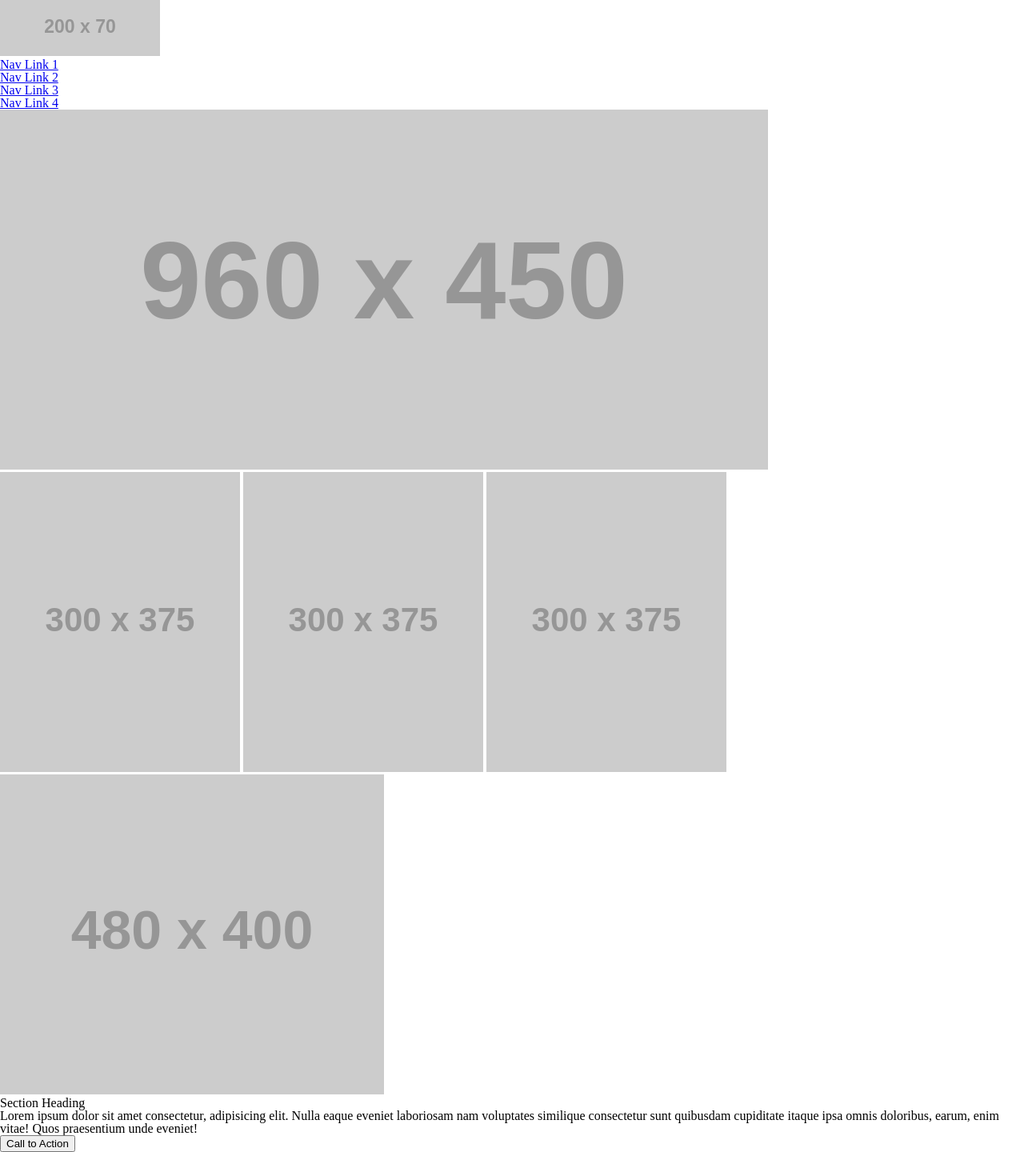
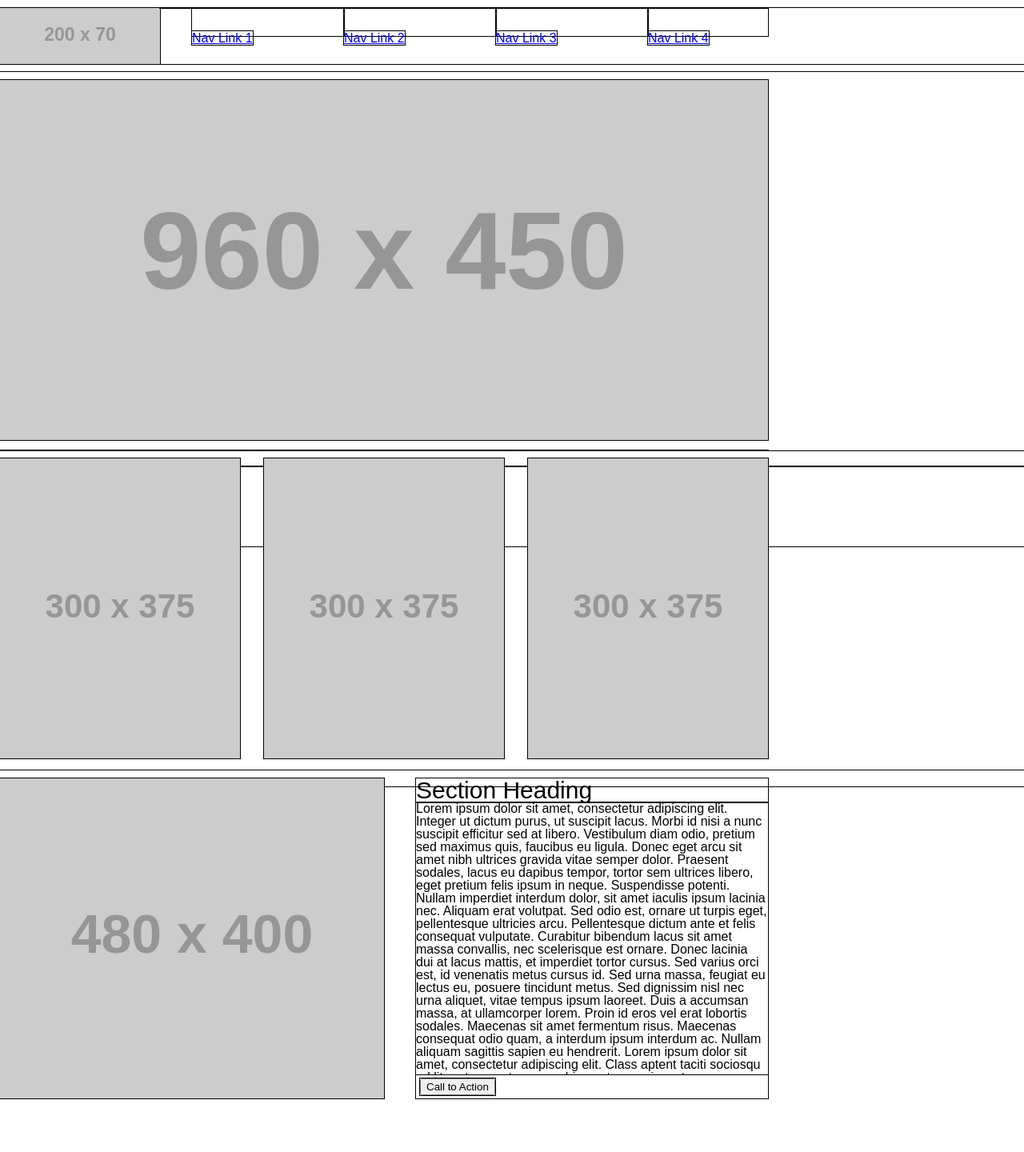
Before and after one commit to c-costello/wireframelab1, a plain HTML site: page index.html in a window 1280 px wide. Shown: the whole page at 80% size. After the commit the page ends 1374 px from the top, so only its background shows below. Drawn offline with Linux system fonts and the light colour scheme; placeholder pictures from the web are drawn by us.

Commit message:
added basic layout

```diff
--- a/index.html
+++ b/index.html
@@ -9,27 +9,39 @@
       <img src = "https://via.placeholder.com/200X70">
       <nav>
         <ul>
-          <li><a href=link1.html>Nav Link 1</a></li>
-          <li><a href=link2.html>Nav Link 2</a></li>
-          <li><a href=link3.html>Nav Link 3</a></li>
-          <li><a href=link4.html>Nav Link 4</a></li>
+          <li id=link1><a id=trial href=link1.html>Nav Link 1</a></li>
+          <li id=link2><a href=link2.html>Nav Link 2</a></li>
+          <li id=link3><a href=link3.html>Nav Link 3</a></li>
+          <li id=link4><a href=link4.html>Nav Link 4</a></li>
         </ul>
       </nav>
     </header>
     <main>
-      <section>
+      <section id=heroimg>
         <img src="https://via.placeholder.com/960X450">
       </section>
-      <section>
-        <img src="https://via.placeholder.com/300X375">
-        <img src="https://via.placeholder.com/300X375">
-        <img src="https://via.placeholder.com/300X375">
+      <section id=subheader>
+        <img id=sh1 src="https://via.placeholder.com/300X375">
+        <img id=sh2 src="https://via.placeholder.com/300X375">
+        <img id=sh3 src="https://via.placeholder.com/300X375">
       </section>
-      <section>
+      <section id = sectionheading>
           <img src="https://via.placeholder.com/480X400">
-          <h3> Section Heading</h3>
-          <p> Lorem ipsum dolor sit amet consectetur, adipisicing elit. Nulla eaque eveniet laboriosam nam voluptates similique consectetur sunt quibusdam cupiditate itaque ipsa omnis doloribus, earum, enim vitae! Quos praesentium unde eveniet!</p>
-          <button type="button">Call to Action</button>
+          <section>
+            <h3> Section Heading</h3>
+            <p> Lorem ipsum dolor sit amet, consectetur adipiscing elit. Integer ut dictum purus, ut suscipit lacus. Morbi id nisi a nunc suscipit efficitur sed at libero. Vestibulum diam odio, pretium sed maximus quis, faucibus eu ligula. Donec eget arcu sit amet nibh ultrices gravida vitae semper dolor. Praesent sodales, lacus eu dapibus tempor, tortor sem ultrices libero, eget pretium felis ipsum in neque. Suspendisse potenti. Nullam imperdiet interdum dolor, sit amet iaculis ipsum lacinia nec. Aliquam erat volutpat. Sed odio est, ornare ut turpis eget, pellentesque ultricies arcu. Pellentesque dictum ante et felis consequat vulputate. Curabitur bibendum lacus sit amet massa convallis, nec scelerisque est ornare. Donec lacinia dui at lacus mattis, et imperdiet tortor cursus. Sed varius orci est, id venenatis metus cursus id. Sed urna massa, feugiat eu lectus eu, posuere tincidunt metus. Sed dignissim nisl nec urna aliquet, vitae tempus ipsum laoreet. Duis a accumsan massa, at ullamcorper lorem.
+
+                Proin id eros vel erat lobortis sodales. Maecenas sit amet fermentum risus. Maecenas consequat odio quam, a interdum ipsum interdum ac. Nullam aliquam sagittis sapien eu hendrerit. Lorem ipsum dolor sit amet, consectetur adipiscing elit. Class aptent taciti sociosqu ad litora torquent per conubia nostra, per inceptos himenaeos. Maecenas ultrices congue volutpat. Nunc molestie enim nec sapien venenatis, eget auctor ipsum dignissim. Nam velit sem, ultrices sed nisl a, accumsan tempor mauris. Etiam luctus, ante et gravida tempor, dui eros tincidunt orci, at elementum dui augue vel erat. Praesent nec interdum augue.
+
+                Phasellus sagittis arcu elit. Fusce sed congue quam, condimentum tincidunt leo. In a tortor nec felis sagittis dignissim. Suspendisse eleifend felis sed eleifend tempus. Maecenas vulputate quis mi nec scelerisque. In vel venenatis ante. Fusce viverra urna ut odio convallis, a ornare eros auctor. Proin interdum, odio a molestie bibendum, erat ante pulvinar dui, interdum vulputate massa risus ut tellus. Suspendisse pharetra, arcu et vehicula sodales, magna mi semper velit, sed pretium risus turpis sit amet felis.
+
+                Interdum et malesuada fames ac ante ipsum primis in faucibus. Donec bibendum non erat vel ullamcorper. Cras facilisis nibh in tempus semper. Cras faucibus odio id leo placerat, ac aliquet augue dictum. Vestibulum ante ipsum primis in faucibus orci luctus et ultrices posuere cubilia Curae; Etiam non convallis dolor. Etiam ultricies magna in sollicitudin semper. Proin consequat justo id risus dignissim, eget laoreet massa ultrices. Integer accumsan diam in nisl efficitur consectetur.
+
+                Aliquam cursus semper tincidunt. Proin ut vulputate magna. In a luctus ipsum. Duis scelerisque, est a sagittis gravida, lorem sapien accumsan diam, nec feugiat dui libero a urna. Aliquam id libero erat. Pellentesque dui nulla, consequat nec felis non, tincidunt pretium ligula. Quisque convallis erat sed nisl porta, a dignissim neque fringilla. Morbi leo nulla, egestas quis lectus quis, porttitor sollicitudin nulla. Sed id ipsum eu leo sollicitudin pulvinar. Curabitur accumsan, nibh eu efficitur suscipit, lacus nisi sodales est, sit amet suscipit est lorem sed metus. Duis vitae dictum turpis, quis aliquam quam. Curabitur sed tincidunt tortor. Vivamus rhoncus varius libero, nec mattis magna finibus sit amet.
+
+                </p>
+            <button type="button">Call to Action</button>
+          </section>
       </section>
     </main>
     <footer>
--- a/styles/styles.css
+++ b/styles/styles.css
@@ -0,0 +1,144 @@
+*{
+  outline: 1px solid black;
+  font-family: sans-serif;
+}
+body{
+  width: 100%;
+  position: relative;
+  height:
+}
+header {
+  width: 100%;
+  height: 70px;
+  position: relative;
+  margin-top: 10px;
+  margin-bottom: 10px;
+}
+header img {
+  position: absolute;
+  top: 0px;
+  left: 0px;
+}
+
+nav {
+  position: absolute;
+  left: 200px;
+  top: 0px;
+  text-align: center;
+  width: 760px;
+  font-family: sans-serif;
+}
+
+nav ul {
+  position: relative;
+
+}
+ nav li {
+  float: left;
+  position: absolute;
+  height: 35px;
+ }
+
+ #link1 {
+
+  left: 40px;
+  /* top: 30px; */
+  text-align: left;
+  width: 190px;
+ }
+ #link2 {
+
+  left: 230px;
+  /* top: 30px; */
+  text-align: left;
+  width: 190px;
+ }
+ #link3 {
+
+  left: 420px;
+  /* top: 30px; */
+  text-align: left;
+  width: 190px;
+ }
+ #link4 {
+
+  left: 610px;
+  /* top: 30px; */
+  text-align: left;
+  width: 150px;
+ }
+
+ a{
+   position: relative;
+   top: 30px;
+ }
+ main {
+   position: relative;
+ }
+
+ #heroimg img {
+   margin-top: 10px;
+   margin-bottom: 10px;
+ }
+
+ #subheader {
+   position: relative;
+   width: 960px;
+ }
+
+#subheader img {
+  position: absolute;
+  margin-top: 10px;
+  margin-bottom: 10px;
+
+ }
+
+#sh1 {
+  position: absolute;
+  left:0px;
+ }
+
+#sh2 {
+  position: absolute;
+  left:330px;
+}
+
+#sh3 {
+  position: absolute;
+  left: 660px;
+}
+
+#sectionheading{
+  position:relative;
+  top: 400px;
+  padding: 10px;
+}
+
+#sectionheading img {
+  position: absolute;
+  left: 0px;
+}
+
+h3 {
+  font-size: 30px;
+}
+#sectionheading section {
+  position: absolute;
+  left: 520px;
+  width: 440px;
+  height: 400px;
+}
+
+button {
+  margin: 5px;
+}
+
+#sectionheading section p {
+  height: 340px;
+  overflow: auto;
+}
+
+footer {
+  height: 100px;
+  width: 100%;
+}
```
